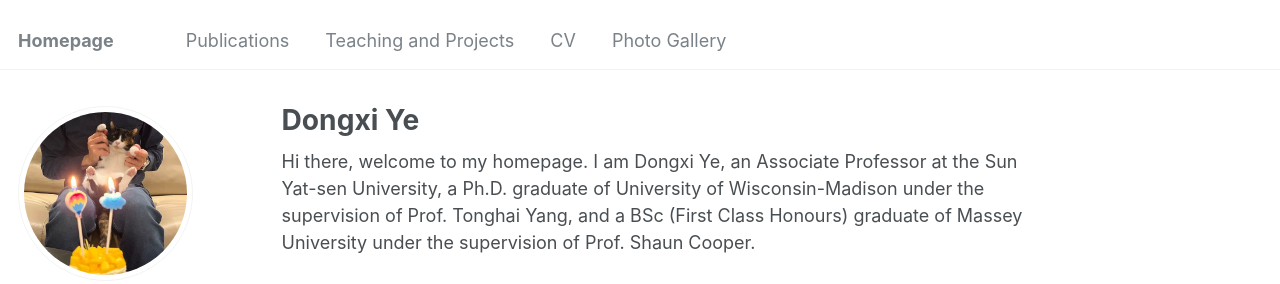
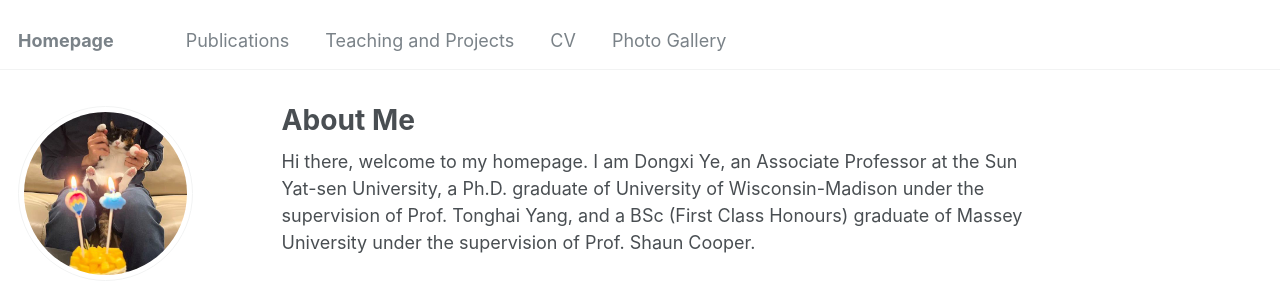
Before and after one commit to Dongxi-Ye/homepage, a Jekyll site: the page built from _pages/about.md, in a window 1280 px wide and 959 px high. Shown: the top 284 px of the window. Built offline with Jekyll 4.4.1, drawn with Linux system fonts in a browser that asks for light colours.

Commit message:
Update about.md

```diff
--- a/_pages/about.md
+++ b/_pages/about.md
@@ -1,6 +1,6 @@
 ---
 permalink: /
-title: "Dongxi Ye"
+title: "About Me"
 author_profile: true
 redirect_from:
   - /about/
```
